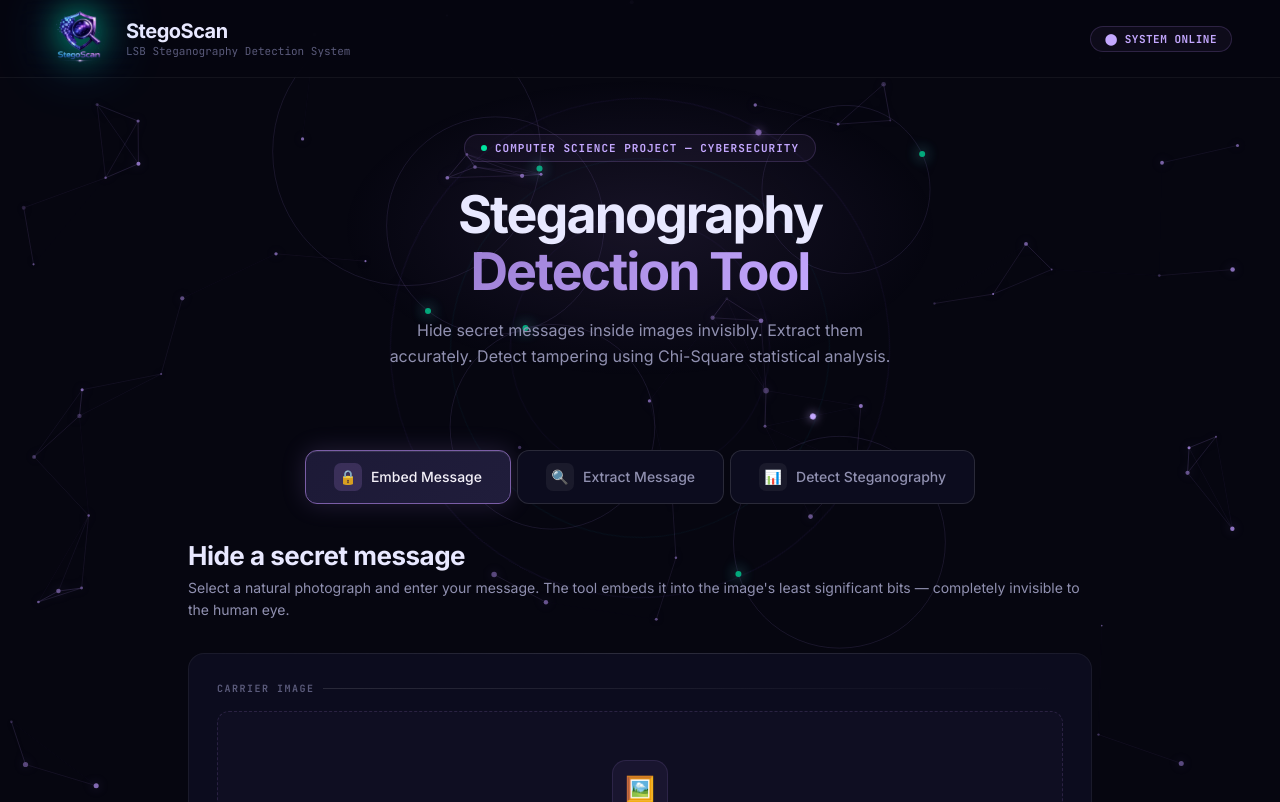
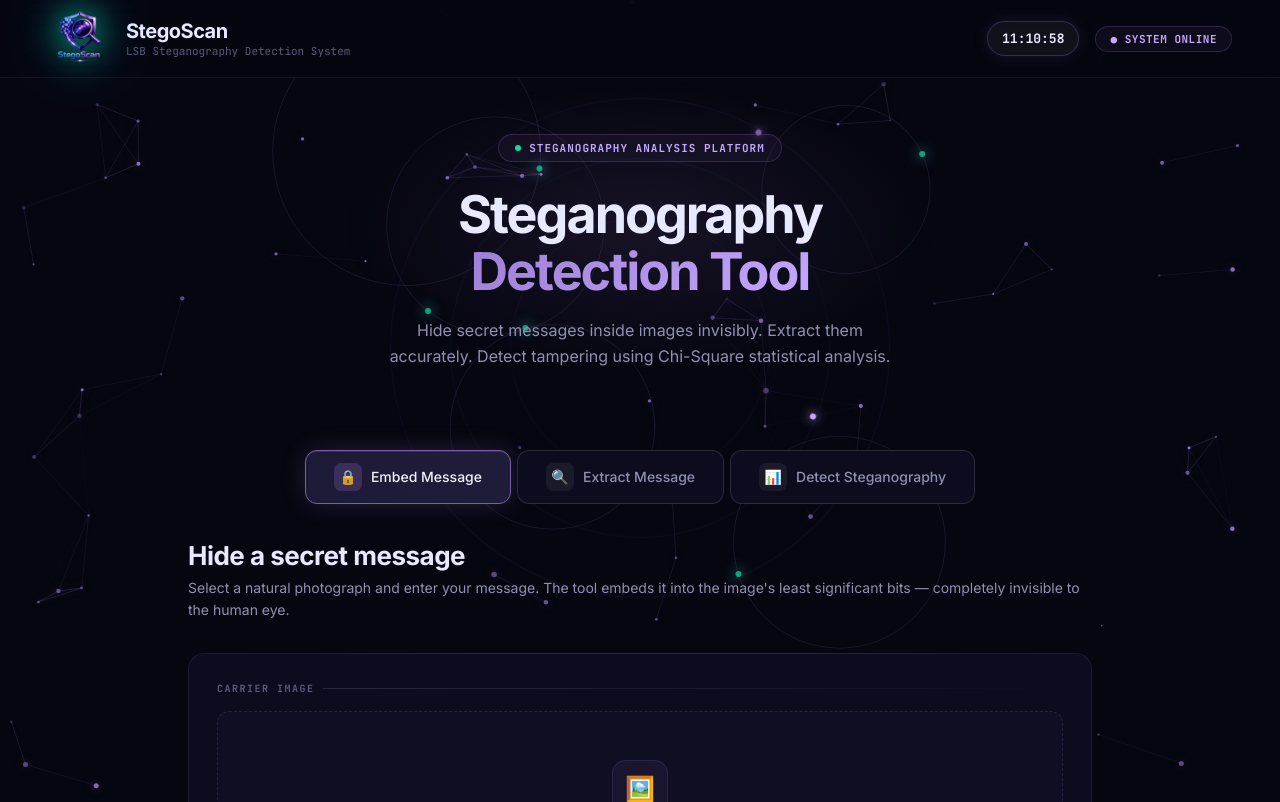
Before and after one commit to Prabhat-d/StegoScan, a Flask app: page / in a window 1280 px wide. Shown: the top 802 px of the page. Run offline with Flask 3, Linux system fonts and the light colour scheme; some libraries are stand-ins or nearby versions.

Commit message:
Add live clock and update project branding

```diff
--- a/static/css/header-hero.css
+++ b/static/css/header-hero.css
@@ -15,6 +15,46 @@ header {
   position: sticky;
   top: 0;
   z-index: 100;
+}
+
+.header-actions {
+
+    display: flex;
+
+    align-items: center;
+
+    gap: 16px;
+
+}
+
+
+.live-clock {
+
+    font-family: var(--mono);
+
+    font-size: 13px;
+
+    font-weight: 700;
+
+    color: var(--purple-light);
+
+
+    padding: 8px 14px;
+
+    border-radius: 20px;
+
+
+    background:
+    rgba(255,255,255,.05);
+
+
+    border:
+    1px solid rgba(157,127,212,.25);
+
+
+    box-shadow:
+    0 0 15px rgba(157,127,212,.15);
+
 }
 
 .brand {
--- a/static/js/ui.js
+++ b/static/js/ui.js
@@ -298,3 +298,30 @@ document.querySelectorAll(".dropzone").forEach((dz) => {
     warn.style.display = e.target.value ? "block" : "none";
   });
 })();
+
+function updateClock(){
+
+    const clock =
+    document.getElementById("live-clock");
+
+
+    if(!clock) return;
+
+
+    const now = new Date();
+
+
+    clock.textContent =
+    now.toLocaleTimeString(
+        "en-IN",
+        {
+            hour12:false
+        }
+    );
+
+}
+
+
+setInterval(updateClock,1000);
+
+updateClock();
--- a/templates/index.html
+++ b/templates/index.html
@@ -58,7 +58,17 @@ class="nav-logo"
             <div class="brand-tag">LSB Steganography Detection System</div>
           </div>
         </div>
-        <div class="header-badge">⬤ SYSTEM ONLINE</div>
+       <div class="header-actions">
+
+    <div id="live-clock" class="live-clock">
+        --:--:--
+    </div>
+
+    <div class="header-badge">
+        ● SYSTEM ONLINE
+    </div>
+
+</div>
       </header>
 
       <div style="padding: 0 48px">
@@ -70,7 +80,7 @@ class="nav-logo"
           </div>
           <div class="hero-eyebrow">
             <span class="hero-dot"></span>
-            Computer Science Project — Cybersecurity
+            Steganography Analysis Platform
           </div>
           <h1 class="hero-title">
             Steganography<br /><span>Detection Tool</span>
```
